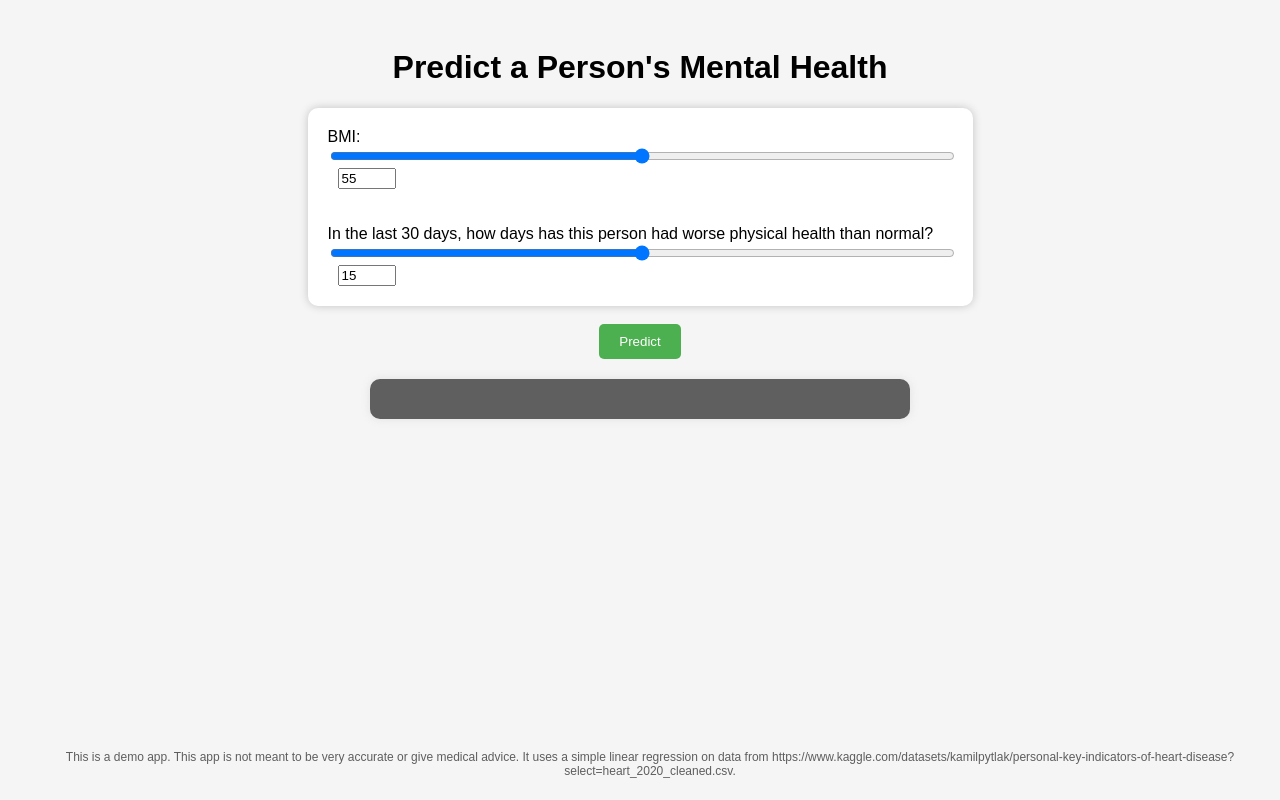
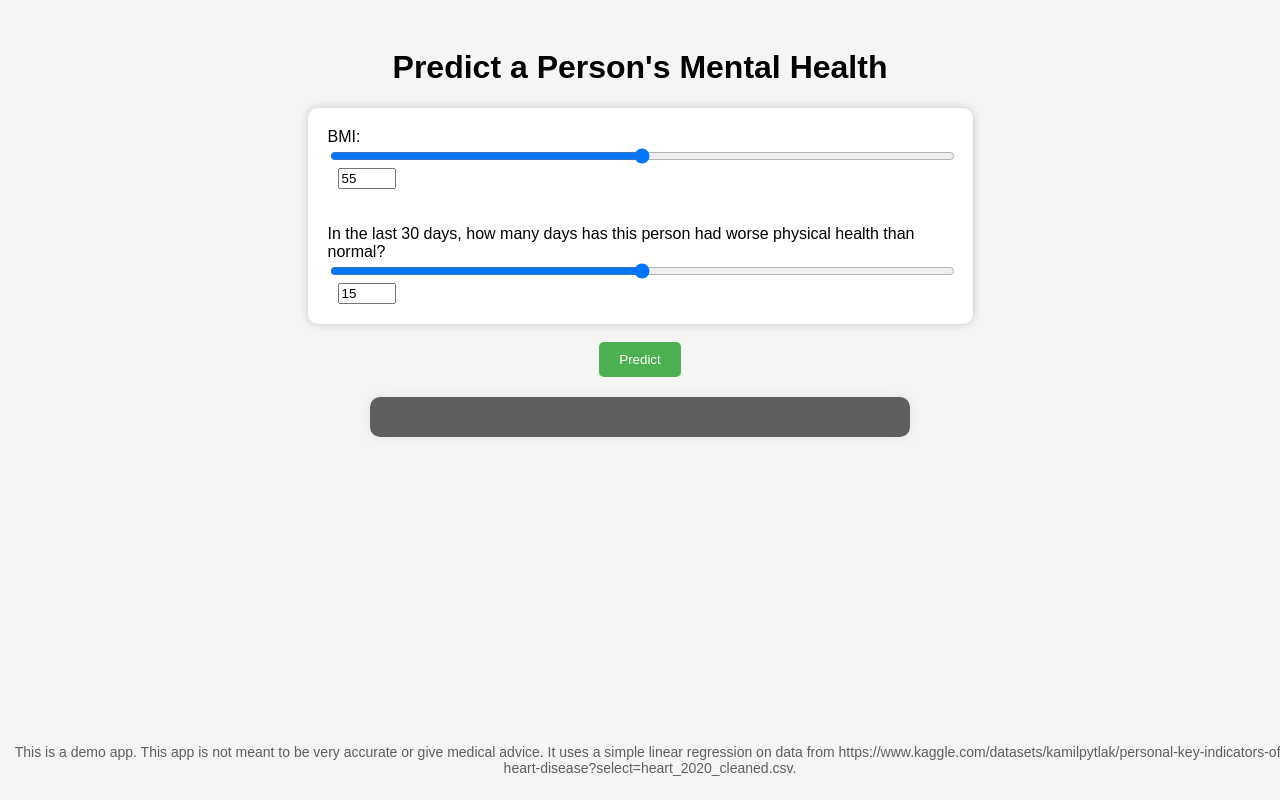
Before and after one commit to siddsoundar/MentalHealthPredictor, a Flask app: page / in a window 1280 px wide. Run offline with Flask 2, Linux system fonts and the light colour scheme; parts of the project's set-up code (start-up, migrations or seed data) failed here and were passed over.

Commit message:
typo and font size

```diff
--- a/templates/index.html
+++ b/templates/index.html
@@ -54,7 +54,7 @@
         width: 100%;
         text-align: center;
         padding: 10px;
-        font-size: 12px;
+        font-size: 14px;
         color: #5e5e5e;
       }
     </style>
@@ -71,7 +71,7 @@
       <br>
       <br>
 
-      <label for="physical_health_days">In the last 30 days, how days has this person had worse physical health than normal?</label>
+      <label for="physical_health_days">In the last 30 days, how many days has this person had worse physical health than normal?</label>
       <br>
       <input type="range" name="physical_health_days" id="physical_health_days" min="0" max="30" value="15" onchange="updateTextInput(this.value, 'physicalHealthDaysTextInput')">
       <input type="text" id="physicalHealthDaysTextInput" value="15" readonly>
```
